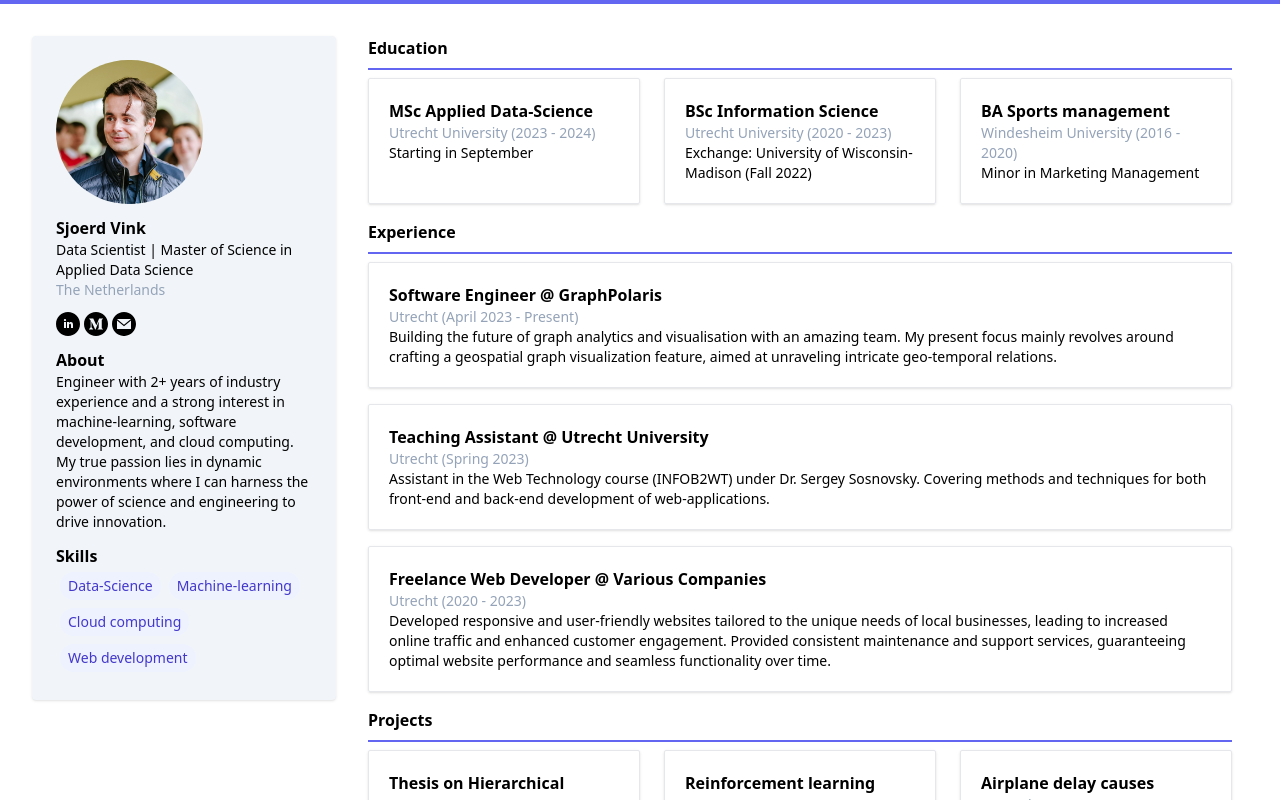
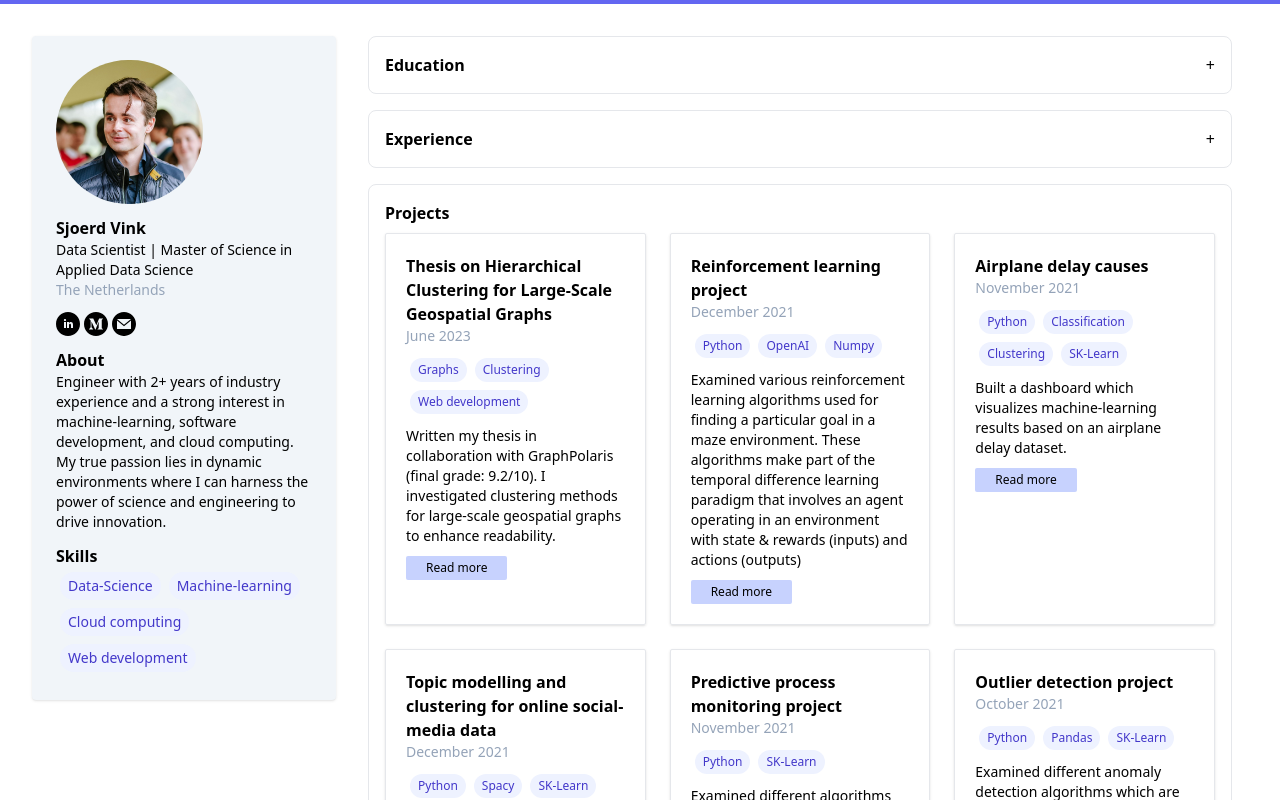
Before and after one commit to sjoerdvink99/portfolio, a React (Create React App) app: page / in a window 1280 px wide. Shown: the top 800 px of the page. Built offline with nearby package versions, Linux system fonts and the light colour scheme.

Commit message:
education and work

```diff
--- a/src/Education.js
+++ b/src/Education.js
@@ -3,8 +3,6 @@ import React from "react";
 export default function Education() {
   return (
     <div className="mb-4">
-      <h2 className="font-semibold mb-2">Education</h2>
-      <div className="border-b-2 border-indigo-500 mb-2"></div>
       <div className="grid grid-cols-1 sm:grid-cols-1 md:grid-cols-3 gap-4 md:gap-6 sm:gap-0">
         <div className="border p-5 rounded-sm shadow">
           <h3 className="font-semibold">MSc Applied Data-Science</h3>
--- a/src/Experience.js
+++ b/src/Experience.js
@@ -3,8 +3,6 @@ import React from "react";
 export default function Experience() {
   return (
     <div className="mb-4">
-      <h2 className="font-semibold mb-2">Experience</h2>
-      <div className="border-b-2 border-indigo-500 mb-2"></div>
       <div className="border p-5 rounded-sm shadow mb-4">
         <h3 className="font-semibold">Software Engineer @ GraphPolaris</h3>
         <p className="text-slate-400 text-sm font-light">
--- a/src/Portfolio.js
+++ b/src/Portfolio.js
@@ -5,13 +5,55 @@ import Education from "./Education";
 import Experience from "./Experience";
 
 export default function Portfolio() {
+  const [activeIndex, setActiveIndex] = React.useState(null);
+
+  const handleClick = (index) => {
+    if (index === activeIndex) {
+      setActiveIndex(null);
+    } else {
+      setActiveIndex(index);
+    }
+  };
+
   return (
     <div className="flex-1 py-4 px-0 md:py-0 md:px-4">
-      <Education />
-      <Experience />
-      <div className="">
+      <div className="space-y-2 mb-4">
+        <div className="border rounded-lg">
+          <div
+            className="flex justify-between p-4 cursor-pointer"
+            onClick={() => handleClick(0)}
+          >
+            <span className="font-semibold">Education</span>
+            <span>{activeIndex === 0 ? "-" : "+"}</span>
+          </div>
+          {activeIndex === 0 && (
+            <div className="p-4">
+              <Education />
+            </div>
+          )}
+        </div>
+      </div>
+      <div className="space-y-2 mb-4">
+        <div className="border rounded-lg">
+          <div
+            className="flex justify-between p-4 cursor-pointer"
+            onClick={() => handleClick(1)}
+          >
+            <span className="font-semibold">Experience</span>
+            <span>{activeIndex === 1 ? "-" : "+"}</span>
+          </div>
+          {activeIndex === 1 && (
+            <div className="p-4">
+              <Experience />
+            </div>
+          )}
+        </div>
+      </div>
+      {/* <Education /> */}
+      {/* <Experience /> */}
+      <div className="border rounded-lg p-4">
         <h2 className="font-semibold mb-2">Projects</h2>
-        <div className="border-b-2 border-indigo-500 mb-2"></div>
+        {/* <div className="border-b-2 border-indigo-500 mb-2"></div> */}
         <div className="grid grid-cols-1 sm:grid-cols-2 md:grid-cols-3 gap-4 md:gap-6">
           {projectInfo.map((project) => (
             <Project
```
